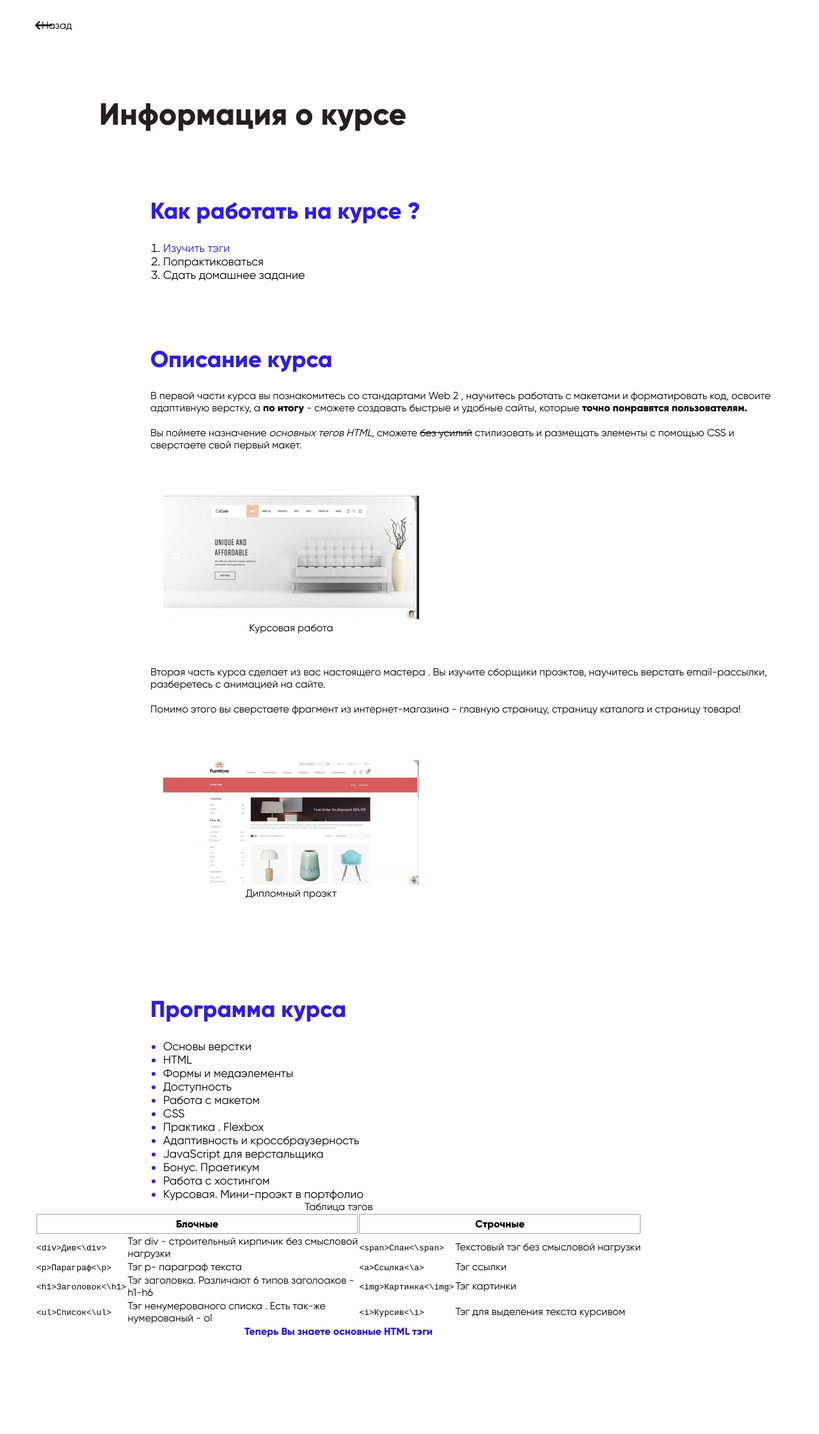
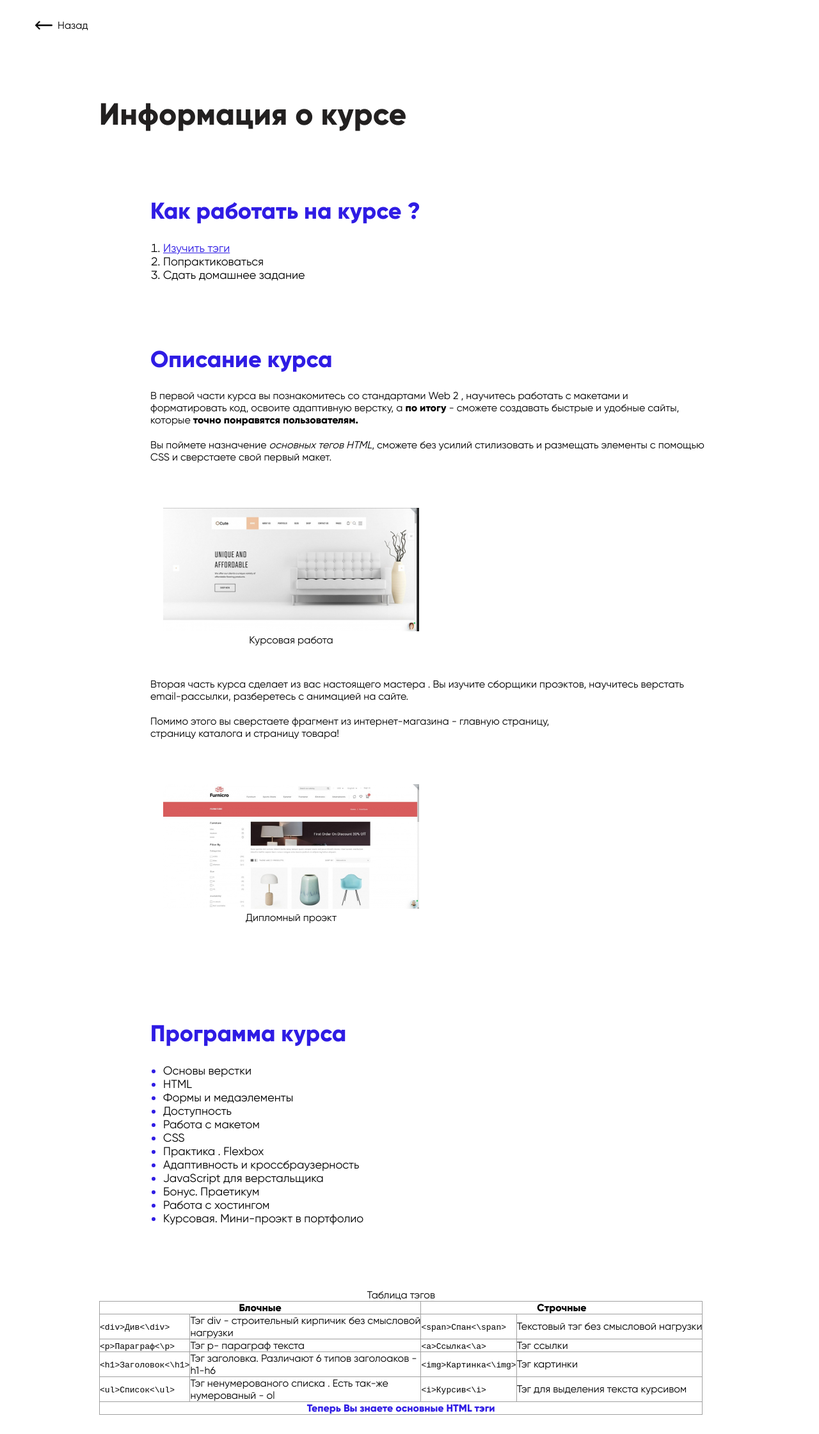
Before and after one commit to sdf-hgnom/skillbox-web, a plain HTML site: page 2/program.html in a window 1280 px wide. Shown: the whole page at 64% size. Before the commit the page ends 2123 px from the top, so only its background shows below. Drawn offline with Linux system fonts and the light colour scheme.

Commit message:
add margin for table

```diff
--- a/2/css/style.css
+++ b/2/css/style.css
@@ -61,12 +61,12 @@ a {
 .main-header {
   margin-bottom: 30px;
   font-family: "Graphik LCG", sans-serif;
-  color: white;
+  color: #fff;
 }
 
 .navigation-link {
   display: inline-block;
-  color: white;
+  color: #fff;
 }
 
 .navigation-link-download {
@@ -76,9 +76,18 @@ a {
 }
 
 .navigation-link-detail {
-  border: 3px solid white;
+  border: 3px solid #fff;
   padding: 20px;
   background-color: transparent;
+}
+
+.navigation-link-back {
+  background-image: url("../images/return.png");
+  background-repeat: no-repeat;
+  background-size: 27px;
+  background-position: left center;
+  padding-left: 35px;
+  color: #000;
 }
 
 .container {
@@ -86,20 +95,6 @@ a {
   margin: 0 auto;
   padding-top: 30px;
   padding-bottom: 30px;
-}
-
-.navigation-link-back {
-  background-image: url("../images/return.png");
-  background-repeat: no-repeat;
-  background-size: 27px;
-  background-position: left center;
-  padding-left: 10px;
-  color:#000;
-}
-
-.navigation-link-back span {
-  color: #000;
-  padding-left: 15px;
 }
 
 .color-skillbox {
@@ -120,10 +115,17 @@ a {
   font-size: 36px;
 }
 
-.all-lists {
+.info-list {
   padding-left: 200px;
   font-size: 18px;
 }
+
+.programm-list {
+  padding-left: 200px;
+  font-size: 18px;
+}
+
+.programm-list > li > span {color: #000;}
 
 .all-paragrafs {
   padding-left: 180px;
@@ -138,26 +140,20 @@ a {
   padding-bottom: 50px;
 }
 
-.all-images {
-  max-width: 400px;
-}
+.all-images {max-width: 400px;}
 
-.color-skillbox span {
-  color: #000;
-}
-
+.tags-link {text-decoration: underline;}
 .tags {
   margin-top: 100px;
-  border: 1px solid #a0a0a0;
+  margin-left: 100px;
   border-collapse: collapse
 }
 
-.tags td,
-th {
-  border: 1px solid #a0a0a0;
-  padding: 5px;
+.tags-border,
+td,
+th {border: 1px solid #a0a0a0;}
+
+.tags-last-td {
+  text-align: center;
+  font-weight: bold;
 }
-
-.last-td {
-  text-align: center;
-}
--- a/2/program.html
+++ b/2/program.html
@@ -9,36 +9,33 @@
 </head>
 
 <body>
-
   <div class="container">
     <div>
       <a class="navigation-link-back" href="index.html" rel="prev">Назад</a>
     </div>
-
-
       <main>
         <h1 class="about-header">Информация о курсе</h1>
         <h2 class="other-headers color-skillbox">Как работать на курсе ?</h2>
-        <ol class="all-lists">
-          <li><a class="color-skillbox" href="#tags">Изучить тэги</a></li>
+        <ol class="info-list">
+          <li><a class=" tags-link color-skillbox" href="#tags">Изучить тэги</a></li>
           <li>Попрактиковаться</li>
           <li>Сдать домашнее задание</li>
         </ol>
         <h2 class="other-headers color-skillbox">Описание курса</h2>
         <p class="all-paragrafs">В первой части курса вы познакомитесь со стандартами Web 2 ,
-          научитесь работать с макетами и форматировать код, освоите адаптивную верстку, а <b>по итогу</b>
-          - сможете создавать быстрые и удобные сайты, которые <b>точно понравятся пользователям.</b></p>
-        <p class="all-paragrafs"> Вы поймете назначение <i> основных тегов HTML</i>, сможете <s>без усилий</s>
-          стилизовать и размещать элементы с помощью CSS и сверстаете свой первый макет.</p>
+          научитесь работать с макетами и <br> форматировать код, освоите адаптивную верстку, а <b>по итогу</b>
+          - сможете создавать быстрые и удобные сайты,<br> которые <b>точно понравятся пользователям.</b></p>
+        <p class="all-paragrafs"> Вы поймете назначение <i> основных тегов HTML</i>, сможете без усилий
+          стилизовать и размещать элементы с помощью <br> CSS и сверстаете свой первый макет.</p>
         <figure class="figure-container">
           <img class="all-images" src="images/2.7_site1.jpeg" alt="Курсовая работа">
           <figcaption>Курсовая работа</figcaption>
         </figure>
         <p class="all-paragrafs">Вторая часть курса сделает из вас настоящего мастера . Вы изучите сборщики проэктов,
-          научитесь верстать
+          научитесь верстать <br>
           email-рассылки, разберетесь с анимацией на сайте.</p>
-        <p class="all-paragrafs">Помимо этого вы сверстаете фрагмент из интернет-магазина - главную страницу, страницу
-          каталога и страницу
+        <p class="all-paragrafs">Помимо этого вы сверстаете фрагмент из интернет-магазина - главную страницу, <br>
+          страницу каталога и страницу
           товара!
         </p>
         <figure class="figure-container">
@@ -46,7 +43,7 @@
           <figcaption>Дипломный проэкт</figcaption>
         </figure>
         <h2 class="other-headers color-skillbox">Программа курса</h2>
-        <ul class="all-lists color-skillbox">
+        <ul class="programm-list color-skillbox">
           <li><span> Основы верстки</span></li>
           <li><span>HTML</span></li>
           <li><span>Формы и медаэлементы</span></li>
@@ -60,15 +57,15 @@
           <li><span>Работа с хостингом</span></li>
           <li><span>Курсовая. Мини-проэкт в портфолио</span></li>
         </ul>
-        <table id="tags">
+        <table class="tags tags-border" id="tags">
           <caption>Таблица тэгов</caption>
-          <thead>
+          <thead class="tags-border">
             <tr>
               <th colspan="2">Блочные </th>
               <th colspan="2">Строчные</th>
             </tr>
           </thead>
-          <tbody>
+          <tbody >
             <tr>
               <td><code>&lt;div&gt;Див&lt;\div&gt;</code></td>
               <td>Тэг div - строительный кирпичик без смысловой <br> нагрузки</td>
@@ -96,8 +93,8 @@
           </tbody>
           <tfoot>
             <tr>
-              <td class="last-td color-skillbox" colspan="4">
-                <strong>Теперь Вы знаете основные HTML тэги</strong>
+              <td class="tags-last-td tags-border color-skillbox" colspan="4">
+                Теперь Вы знаете основные HTML тэги
               </td>
             </tr>
           </tfoot>
```
